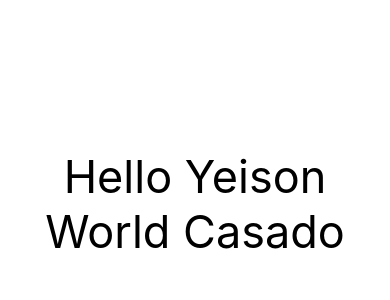
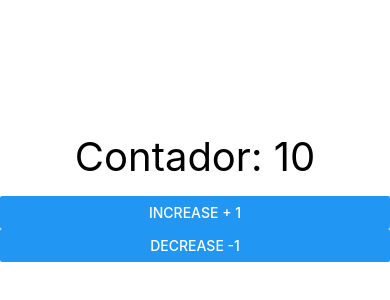
Before and after one commit to Yeison2020/Creating-Customshooks-react-native, a React Native app: screen / in a window 390 px wide. Shown: the part 218-518 px from the top of the page. Built offline with nearby package versions, Linux system fonts and the light colour scheme.

Commit message:
Creating Counters btn

```diff
--- a/App.tsx
+++ b/App.tsx
@@ -1,9 +1,9 @@
 import React from 'react';
-
-import HolaMundoScreen from './src/screens/HolaMundoScreen';
+// import HolaMundoScreen from './src/screens/HolaMundoScreen';
+import CounterScreen from './src/screens/CounterScreen';
 
 const App = () => {
-  return <HolaMundoScreen />;
+  return <CounterScreen />;
 };
 
 export default App;
--- /dev/null
+++ b/src/screens/CounterScreen.tsx
@@ -0,0 +1,28 @@
+import React, {useState} from 'react';
+import {View, Text, Button} from 'react-native';
+
+const CounterScreen = () => {
+  const [counter, setCounter] = useState(10);
+  return (
+    <View style={{flex: 1, justifyContent: 'center'}}>
+      <Text
+        style={{
+          textAlign: 'center',
+          fontSize: 40,
+          top: -15,
+        }}>
+        Contador: {counter}
+      </Text>
+      <Button
+        title="Increase + 1"
+        onPress={() => setCounter(current => current + 1)}
+      />
+      <Button
+        title="Decrease -1"
+        onPress={() => setCounter(current => current - 1)}
+      />
+    </View>
+  );
+};
+
+export default CounterScreen;
```
